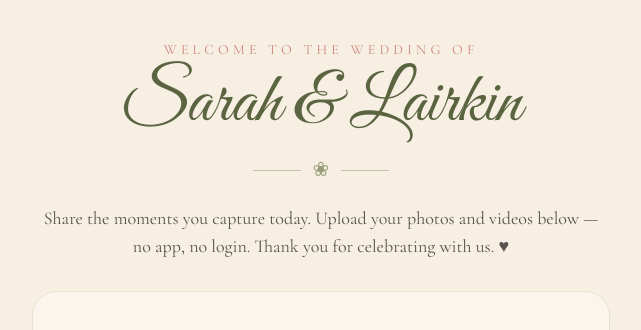
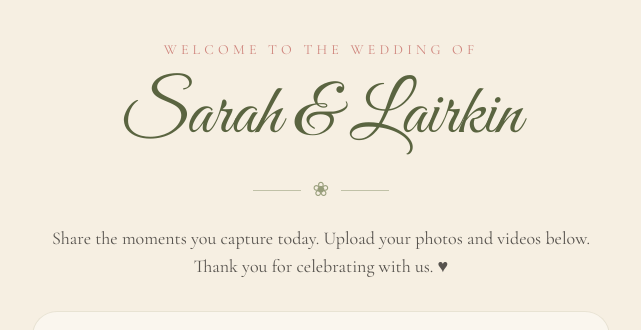
Before and after one commit to biancoanthea-oss/thea, a Next.js app: page / in a window 1280 px wide. Shown: the top 330 px of the page, without its empty margins (319-960 px from the left). Built offline with nearby package versions, Linux system fonts and the light colour scheme; no server answers.

Commit message:
Give the couple's name more vertical room; drop "no app, no login"
Increase line-height/padding on the heading so the script descenders aren't
cramped, and simplify the intro copy.

```diff
--- a/src/app/page.tsx
+++ b/src/app/page.tsx
@@ -10,7 +10,7 @@ export default function HomePage() {
           <p className="font-body text-sm uppercase tracking-[0.3em] text-blush">
             Welcome to the wedding of
           </p>
-          <h1 className="mt-2 font-script text-6xl leading-tight text-sage-dark sm:text-7xl">
+          <h1 className="mt-3 py-2 font-script text-6xl leading-[1.35] text-sage-dark sm:text-7xl">
             {COUPLE_NAME}
           </h1>
           <div className="mx-auto mt-4 flex items-center justify-center gap-3 text-sage/70">
@@ -20,7 +20,7 @@ export default function HomePage() {
           </div>
           <p className="mt-5 text-lg text-stone-600">
             Share the moments you capture today. Upload your photos and videos
-            below — no app, no login. Thank you for celebrating with us. ♥
+            below. Thank you for celebrating with us. ♥
           </p>
         </header>
 
```
